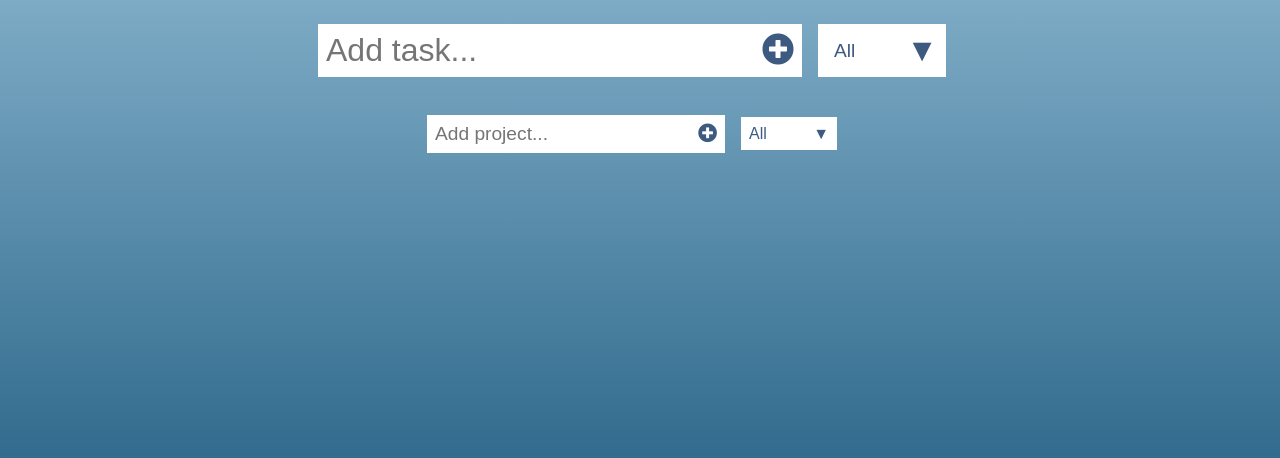
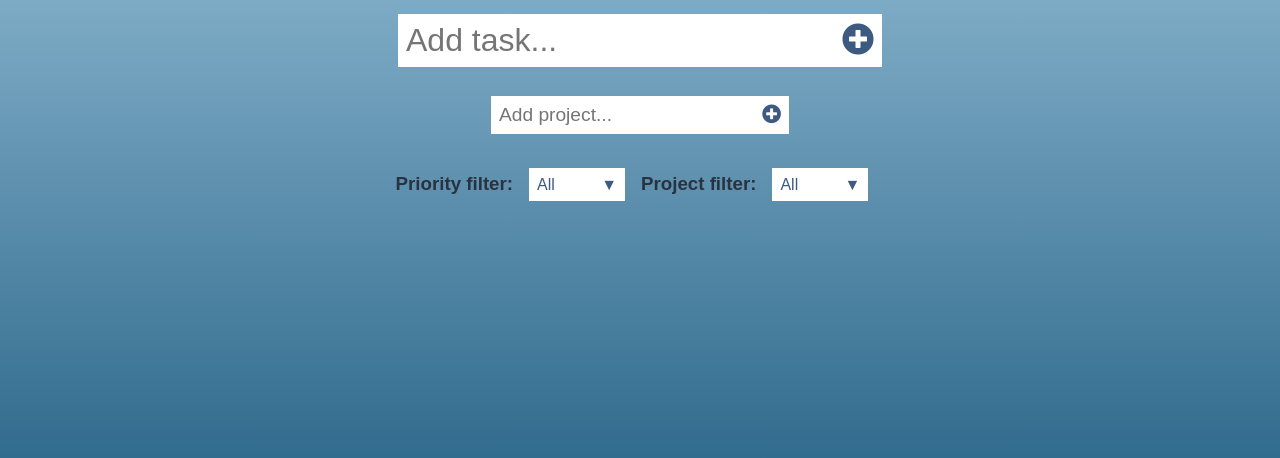
Before and after one commit to AdamMisiak/To_do_list, a PHP site: page / in a window 1280 px wide. Shown: the part 160-618 px from the top of the page. Run offline with PHP 8.4, Linux system fonts and the light colour scheme; some libraries are stand-ins or nearby versions.

Commit message:
Filter localization changed

```diff
--- a/app.js
+++ b/app.js
@@ -1,5 +1,6 @@
 import {filterTasks} from "./filters.js";
-import {removeLocalTasksFromStorage, saveLocalTasksToStorage} from "./local_storage.js"
+import {removeLocalTasksFromStorage, saveLocalTasksToStorage, addNewElementToTask} from "./local_storage.js"
+import {changePriority} from "./change_priority.js"
 
 const taskInput = document.querySelector('.task-input');
 const projectInput = document.querySelector('.project-input');
@@ -10,9 +11,6 @@ const filterPriority = document.querySelector('.filter-priority');
 const filterProject = document.querySelector('.filter-project');
 
 let projectsList = [];
-let availableConnectionsDict = {};
-var connectionKey = 0;
-
 
 taskButton.addEventListener('click', addNewTask);
 projectButton.addEventListener('click', addNewProjectToExistingTasks);
@@ -26,41 +24,15 @@ function addNewTask(event){
     if (taskInput.value !== '')
     {
         saveLocalTasksToStorage(taskInput.value);
-        const taskBox = document.createElement('div');
-        taskBox.classList.add('task-box');
-        taskBox.classList.add('low');
-        tasksList.appendChild(taskBox);
 
-        const taskItem = document.createElement('li');
-        taskItem.innerText = taskInput.value;
-        taskItem.classList.add('task-item');
-        taskBox.appendChild(taskItem);
-
-        const taskInfo = document.createElement('button');
-        taskInfo.innerHTML = '<i class="fas fa-info-circle"></i>';
-        taskInfo.classList.add('info-button');
-        taskBox.appendChild(taskInfo);
-
-        const taskPriority = document.createElement('button');
-        taskPriority.innerHTML = '<i class="fas fa-layer-group"></i>';
-        taskPriority.classList.add('priority-button');
-        taskBox.appendChild(taskPriority);
-
-        const taskDone = document.createElement('button');
-        taskDone.innerHTML = '<i class="fas fa-check-circle"></i>';
-        taskDone.classList.add('complete-button');
-        taskBox.appendChild(taskDone);
-
-        const taskDelete = document.createElement('button');
-        taskDelete.innerHTML = '<i class="fas fa-minus-circle"></i>';
-        taskDelete.classList.add('delete-button');
-        taskBox.appendChild(taskDelete);
-
-        const taskDetails = document.createElement('div');
-        taskDetails.innerHTML += '<div id="task-project" class="task-project">Project: <select id="select-project" class="select-project"></select></div>';
-        taskDetails.classList.add('task-details');
-        taskDetails.classList.add('low');
-        tasksList.appendChild(taskDetails);
+        // ADDING ELEMENTS TO NEW TASK
+        const taskBox = addNewElementToTask('div', ['task-box', 'low'], tasksList);
+        const taskItem = addNewElementToTask('li', ['task-item'], taskBox, taskInput.value);
+        const taskInfo = addNewElementToTask('button', ['info-button'], taskBox, '<i class="fas fa-info-circle"></i>');
+        const taskPriority = addNewElementToTask('button', ['priority-button'], taskBox, '<i class="fas fa-layer-group"></i>');
+        const taskDone = addNewElementToTask('button', ['complete-button'], taskBox, '<i class="fas fa-check-circle"></i>');
+        const taskDelete = addNewElementToTask('button', ['delete-button'], taskBox, '<i class="fas fa-minus-circle"></i>');
+        const taskDetails = addNewElementToTask('div', ['task-details', 'low'], tasksList, '<div id="task-project" class="task-project">Project: <select id="select-project" class="select-project"></select></div>');
 
         // ADDING 'NONE' PROJECT WHEN CREATING TASK
         var option = document.createElement("option");
@@ -71,7 +43,6 @@ function addNewTask(event){
 
         // ADDING CURRENT PROJECTS TO NEW ADDED TASK
         if(typeof(projectsList[0]) != undefined){
-            console.log('test')
             let projectSelectors = document.querySelectorAll(".select-project");
             let counter = document.querySelectorAll(".select-project").length;
             let lastSelector = projectSelectors[counter-1];
@@ -87,12 +58,10 @@ function addNewTask(event){
     }
 }
 
-
 // ADDING NEW PROJECT TO SELECT OPTION IN EXISTING TASKS AND IN PROJECT FILTER
 function addNewProjectToExistingTasks(event){
     event.preventDefault()
-    const projectSelectors = document.querySelectorAll(".select-project");
-    const projectsFilter = document.querySelector('.filter-project')
+    let projectSelectors = document.querySelectorAll(".select-project");
 
     if (projectInput.value !== '')
     {
@@ -106,13 +75,11 @@ function addNewProjectToExistingTasks(event){
 
         option = document.createElement("option");
         option.text = projectInput.value;
-        projectsFilter.appendChild(option);
+        filterProject.appendChild(option);
 
         projectInput.value = '';
     }
 }
-
-
 
 function clickTaskButton(event){
     event.preventDefault();
@@ -121,7 +88,6 @@ function clickTaskButton(event){
     if (clickedButton.classList[0] === 'delete-button'){
         const deletedTask = clickedButton.parentElement;
         const deletedDescription = clickedButton.parentElement.nextSibling;
-        const deletedName = deletedTask.childNodes[0].innerText;
 
         deletedTask.classList.toggle('deleted');
         deletedDescription.classList.toggle('deleted');
@@ -151,27 +117,4 @@ function clickTaskButton(event){
     }
 }
 
-function changePriority(event){
-    event.preventDefault();
-    var clickedButton = event.target;
-
-    if (clickedButton.classList[0] === 'priority-button' && clickedButton.parentElement.classList[1] === 'low'){
-        clickedButton.parentElement.classList.remove('low');
-        clickedButton.parentElement.nextSibling.classList.remove('low');
-        clickedButton.parentElement.classList.add('medium');
-        clickedButton.parentElement.nextSibling.classList.add('medium');
-    } else if(clickedButton.classList[0] === 'priority-button' && clickedButton.parentElement.classList[1] === 'medium'){
-        clickedButton.parentElement.classList.remove('medium');
-        clickedButton.parentElement.nextSibling.classList.remove('medium');
-        clickedButton.parentElement.classList.add('high');
-        clickedButton.parentElement.nextSibling.classList.add('high');
-    } else if(clickedButton.classList[0] === 'priority-button' && clickedButton.parentElement.classList[1] === 'high'){
-        clickedButton.parentElement.classList.remove('high');
-        clickedButton.parentElement.nextSibling.classList.remove('high');
-        clickedButton.parentElement.classList.add('low');
-        clickedButton.parentElement.nextSibling.classList.add('low');
-    }
-}
-
-export { tasksList, projectsList, availableConnectionsDict, connectionKey, taskInput,
-          filterProject, filterPriority};
+export { tasksList, projectsList, taskInput, filterProject, filterPriority};
--- /dev/null
+++ b/change_priority.js
@@ -0,0 +1,21 @@
+function addAndRemoveClasses(button, add, remove) {
+    button.parentElement.classList.remove(remove);
+    button.parentElement.nextSibling.classList.remove(remove);
+    button.parentElement.classList.add(add);
+    button.parentElement.nextSibling.classList.add(add);
+}
+
+function changePriority(event){
+    event.preventDefault();
+    var clickedButton = event.target;
+
+    if (clickedButton.classList[0] === 'priority-button' && clickedButton.parentElement.classList[1] === 'low'){
+        addAndRemoveClasses(clickedButton, 'medium', 'low');
+    } else if(clickedButton.classList[0] === 'priority-button' && clickedButton.parentElement.classList[1] === 'medium'){
+        addAndRemoveClasses(clickedButton, 'high', 'medium');
+    } else if(clickedButton.classList[0] === 'priority-button' && clickedButton.parentElement.classList[1] === 'high'){
+        addAndRemoveClasses(clickedButton, 'low', 'high');
+    }
+}
+
+export { changePriority };
--- a/index.html
+++ b/index.html
@@ -17,15 +17,6 @@
         <button class="task-button" type="submit">
             <span title="Add new task"><i class="fas fa-plus-circle"></i></span>
         </button>
-
-        <div class="select">
-            <select name="filter-priority" class="filter-priority">
-                <option value="all">All</option>
-                <option value="low">Low</option>
-                <option value="medium">Medium</option>
-                <option value="high">High</option>
-            </select>
-        </div>
     </form>
 
     <form class="project-form">
@@ -33,8 +24,20 @@
         <button class="project-button" type="submit">
             <i class="fas fa-plus-circle"></i>
         </button>
+    </form>
 
-        <div class="select">
+    <form class="filters">
+        <h3>Priority filter:</h3>
+        <div class="select priority">
+            <select name="filter-priority" class="filter-priority"  placeholder="Add project..."">
+                <option value="all">All</option>
+                <option value="low">Low</option>
+                <option value="medium">Medium</option>
+                <option value="high">High</option>
+            </select>
+        </div>
+        <h3>Project filter:</h3>
+        <div class="select project">
             <select name="filter-project" class="filter-project">
                 <option value="all">All</option>
                 <option value="none">None</option>
--- a/styles.css
+++ b/styles.css
@@ -26,13 +25,19 @@ header{
     padding: 0.5rem;
     font-size: 2rem;
     min-height: 10vh;
+    margin-bottom: 0.5rem;
     display: flex;
     justify-content: center;
     align-items: center;
 }
 
 .project-form{
-    margin-bottom: 3rem;
+    padding: 0.5rem;
+    margin-bottom: 0.5rem;
+}
+
+.project-form,
+.filters{
     display: flex;
     justify-content: center;
     align-items: center;
@@ -227,17 +230,13 @@ select{
     transition: all 0.4s;
 }
 
-.filter-priority{
-    appearance: none;
-    color: rgb(61, 90, 128);
-    background-color: white;
-    width: 8rem;
-    cursor: pointer;
-    padding: 1rem;
-    font-size: 1.2rem;
+.filters{
+    padding: 0.1rem;
+    margin-bottom: 0.5rem;
 }
 
-.filter-project{
+.filter-project,
+.filter-priority{
     appearance: none;
     color: rgb(61, 90, 128);
     background-color: white;
```
Also changed, not shown: other parts of styles.css (+64 -4 lines), local_storage.js (+31 -39 lines).
